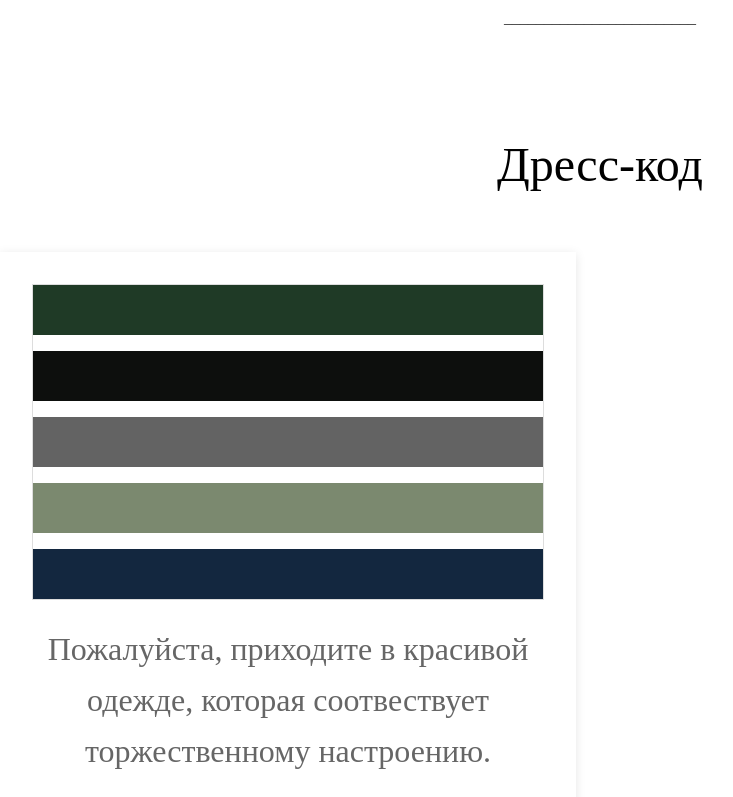
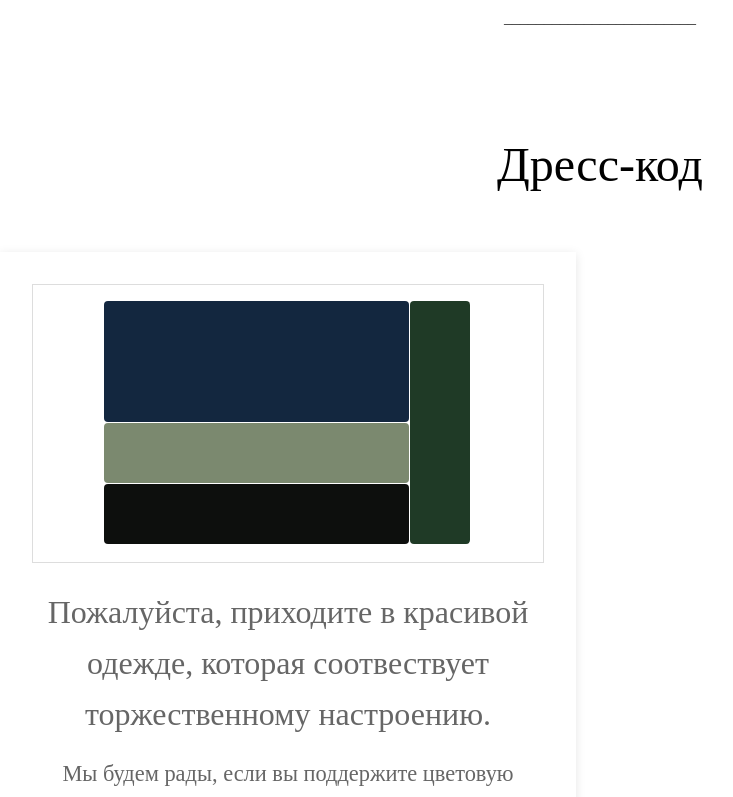
Before and after one commit to VadosLight/wedding, a React (Vite) app: page / in a window 1280 px wide. Shown: the part 2610-3407 px from the top of the page, without its empty margins (40-773 px from the left). Built offline with nearby package versions, Linux system fonts and the light colour scheme.

Commit message:
дресскод

```diff
--- a/index.html
+++ b/index.html
@@ -3,7 +3,7 @@
 
 <head>
   <meta charset="UTF-8" />
-  <link rel="icon" type="image/svg+xml" href="/vite.svg" />
+  <link rel="icon" type="image/svg+xml" href="/heart.png" />
   <meta name="viewport" content="width=device-width, initial-scale=1.0" />
   <title>Кристина & Вадим</title>
 
--- a/package.json
+++ b/package.json
@@ -5,7 +5,7 @@
   "type": "module",
   "homepage": "https://vadoslight.github.io/wedding",
   "scripts": {
-    "dev": "vite",
+    "dev": "vite --host",
     "build": "tsc -b && vite build",
     "lint": "eslint .",
     "preview": "vite preview",
@@ -28,6 +28,7 @@
     "globals": "^16.0.0",
     "typescript": "~5.8.3",
     "typescript-eslint": "^8.30.1",
-    "vite": "^6.3.5"
+    "vite": "^6.3.5",
+    "vite-plugin-qrcode": "^0.2.4"
   }
 }
--- a/src/features/DressCode/ui/DressCode.module.css
+++ b/src/features/DressCode/ui/DressCode.module.css
@@ -2,6 +2,7 @@
   padding: 1rem 2rem;
   /* background-color: #f5f5f5; */
   /* min-height: 100vh; */
+  user-select: none;
 }
 
 .title {
@@ -32,7 +33,7 @@
 .imageContainer {
   width: 100%;
   /* aspect-ratio: 1; */
-  overflow: hidden;
+  /* overflow: hidden; */
   border: 1px solid #ddd;
 }
 
@@ -63,16 +64,38 @@
   line-height: 1.6;
 }
 
+/*
+  a - зеленый
+  b - черный
+  c - серый
+  d - зеленый светлый
+  e - синий
+*/
+
 .colors {
-  display: flex;
-  flex-wrap: wrap;
-  gap: 1rem;
+  display: grid;
+  grid-template-columns: repeat(3, 1fr) 60px;
+  grid-template-rows: repeat(4, 60px);
+  grid-template-areas:
+    "e e e a"
+    "e e e a"
+    "d d d a"
+    "b b b a";
+  max-width: 400px;
+  min-height: 240px;
+  margin: 0 auto;
+  padding: 16px;
+  gap: 1px;
 }
 
 .color {
-  width: 100%;
-  height: 50px;
-  /* border-radius: 50%; */
+  border-radius: 4px;
+  transition: transform 0.3s ease;
+}
+
+.color:hover {
+  z-index: 100;
+  transform: scale(1.4);
 }
 
 @media (min-width: 768px) {
--- a/src/features/DressCode/ui/DressCode.tsx
+++ b/src/features/DressCode/ui/DressCode.tsx
@@ -10,23 +10,28 @@ type DressCodeItem = {
 const colors = [
   {
     name: 'Зеленый',
-    color: '#1f3a26'
+    color: '#1f3a26',
+    area: 'a'
   },
   {
     name: 'Черный',
-    color: '#0d0f0d'
+    color: '#0d0f0d',
+    area: 'b'
   },
   {
     name: 'Серый',
-    color: '#636363'
+    color: '#636363',
+    area: 'c'
   },
   {
     name: 'Зеленый светлый',
-    color: '#7b896f'
+    color: '#7b896f',
+    area: 'd'
   },
   {
     name: 'Синий',
-    color: '#13273f'
+    color: '#13273f',
+    area: 'e'
   },
 ]
 
@@ -53,7 +58,9 @@ export const DressCode: FC = () => {
             <div className={styles.imageContainer}>
               <div className={styles.colors}>
                 {colors.map((color) => (
-                  <div key={color.name} className={styles.color} style={{ backgroundColor: color.color }}></div>
+                  <div key={color.name}
+                    className={styles.color}
+                    style={{ backgroundColor: color.color, gridArea: color.area }}></div>
                 ))}
               </div>
               {/* <img
--- a/src/features/Portrait/ui/Portrait.module.css
+++ b/src/features/Portrait/ui/Portrait.module.css
@@ -5,6 +5,7 @@
   /* padding: 2rem; */
   background-color: #fff;
   /* min-height: 100vh; */
+  user-select: none;
 }
 
 .imageContainer {
--- a/src/features/Portrait/ui/Portrait.tsx
+++ b/src/features/Portrait/ui/Portrait.tsx
@@ -33,9 +33,15 @@ export function guessGender(name: string): 'male' | 'female' | 'unknown' {
 }
 
 const guests = [
+  /** Сторона вадима */
+  ["Мама"],
+  ["Сава", "Рада"],
+  ["Женя", "Софа"],
+  [""],
+
+  /** Сторона Кристины */
   ["Мама", "Папа"],
-  ["Никита"],
-  ["Кристина"],
+
 ] as const
 
 const getGuestInvitation = (id: string | null) => {
--- a/src/features/Timeline/ui/Timeline.module.css
+++ b/src/features/Timeline/ui/Timeline.module.css
@@ -2,6 +2,7 @@
   padding: 1rem 2rem;
   background-color: #fff;
   /* min-height: 100vh; */
+  user-select: none;
 }
 
 .title {
--- a/src/features/Timeline/ui/Timeline.tsx
+++ b/src/features/Timeline/ui/Timeline.tsx
@@ -44,7 +44,7 @@ const events: TimelineEvent[] = [
   {
     time: '23:30',
     title: 'Конец мероприятия',
-    description: `Автобус в Санкт${hyphen}Петербург`
+    description: `Автобус в Гатчину и Санкт${hyphen}Петербург`
   }
 ]
 
--- a/vite.config.ts
+++ b/vite.config.ts
@@ -1,8 +1,9 @@
 import { defineConfig } from 'vite'
 import react from '@vitejs/plugin-react-swc'
+import { qrcode } from 'vite-plugin-qrcode';
 
 // https://vite.dev/config/
 export default defineConfig({
   base: '/wedding/',
-  plugins: [react()],
+  plugins: [react(), qrcode()],
 })
```
Also changed, not shown: public/heart.png (added), 1 other file (tests, documents, lock files or other folders).
